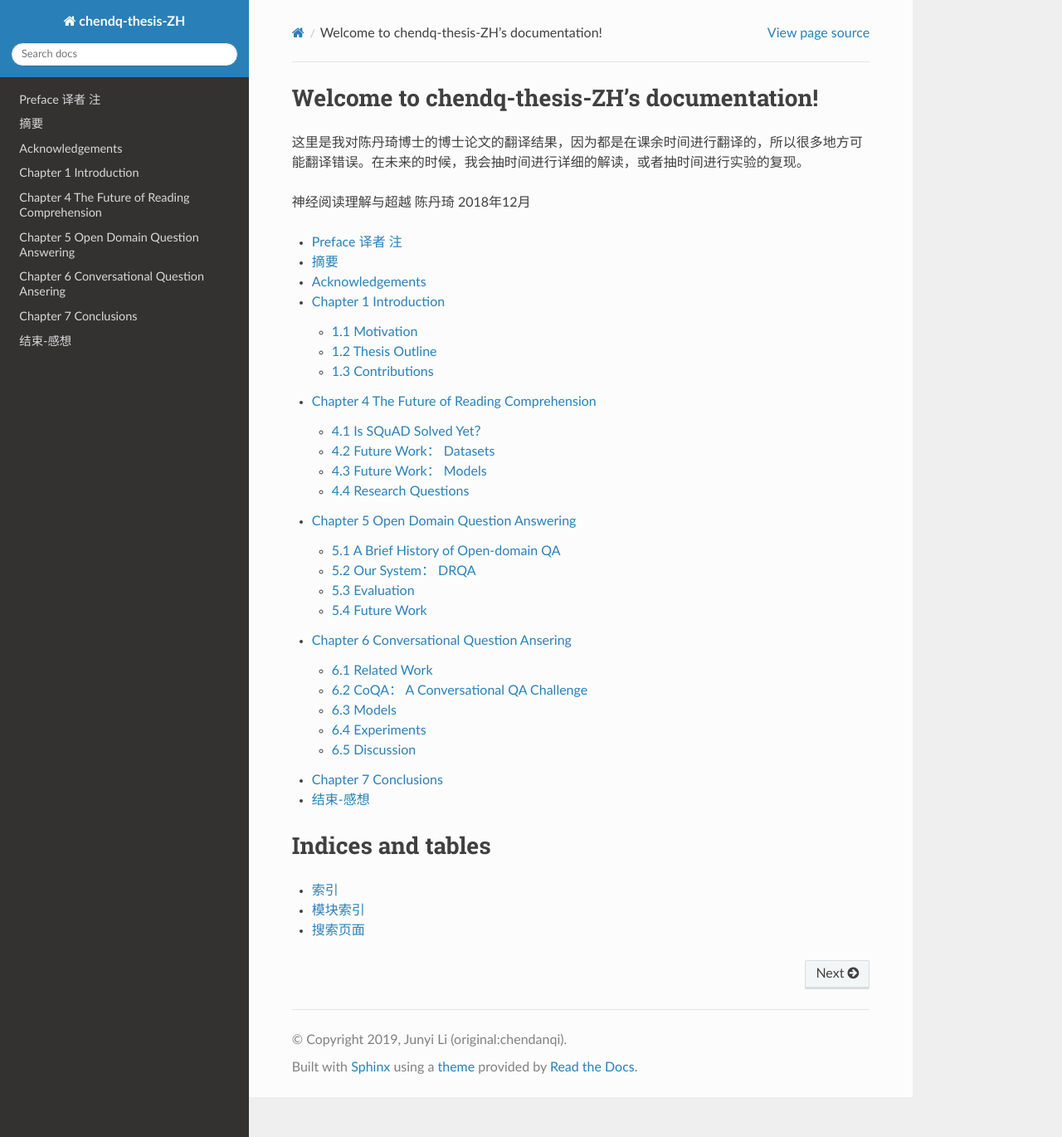
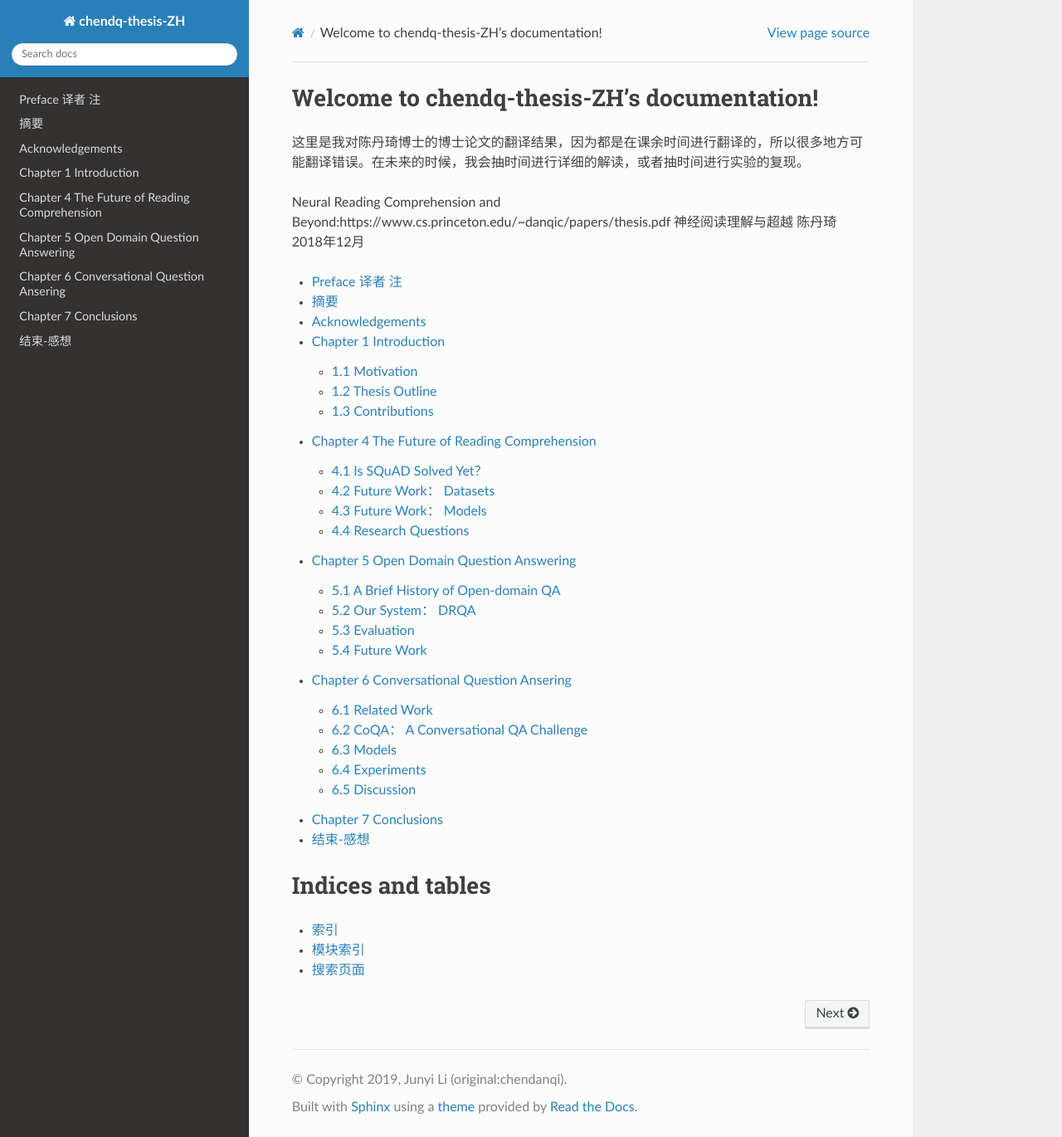
Before and after one commit to DukeEnglish/chendq-thesis-ZH, a Sphinx documentation site: the page built from source/index.rst, in a window 1280 px wide and 1370 px high. Shown: the whole window at 83% size. Built offline with Sphinx 7.4.7 and the Read the Docs theme 2.0.0, drawn with Linux system fonts in a browser that asks for light colours; pages that are not in the unit, such as notebooks, are missing from menus.

Commit message:
add chendaqi thesis linl

```diff
--- a/source/index.rst
+++ b/source/index.rst
@@ -9,6 +9,7 @@ Welcome to chendq-thesis-ZH's documentation!
 
 这里是我对陈丹琦博士的博士论文的翻译结果，因为都是在课余时间进行翻译的，所以很多地方可能翻译错误。在未来的时候，我会抽时间进行详细的解读，或者抽时间进行实验的复现。
 
+Neural Reading Comprehension and Beyond:https://www.cs.princeton.edu/~danqic/papers/thesis.pdf
 神经阅读理解与超越
 陈丹琦
 2018年12月
```
